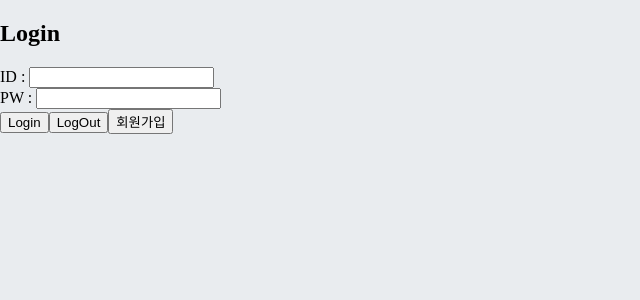
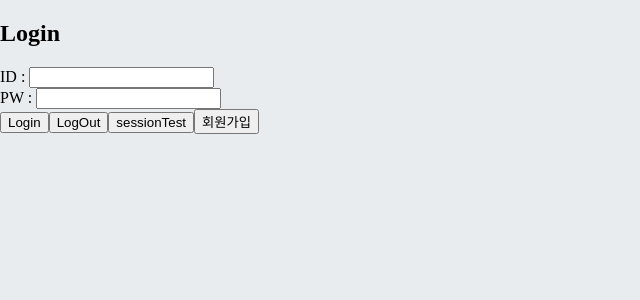
Before and after one commit to mgwoiii/react-front, a React (Create React App) app: page /login in a window 1280 px wide. Shown: the top 300 px of the page, without its empty margins (0-640 px from the left). Built offline with nearby package versions, Linux system fonts and the light colour scheme.

Commit message:
회원가입 중복 처리

```diff
--- a/src/components/login/Join.jsx
+++ b/src/components/login/Join.jsx
@@ -28,9 +28,17 @@ const Join = () => {
       loginPassword: inputPw,
       email: inputEmail,
     };
-    login.join(params).then((res) => {
-      console.log(res);
-    });
+    login
+      .join(params)
+      .then((res) => {
+        if (res.data.status == 8002) {
+          alert(res.data.message);
+          return false;
+        }
+      })
+      .catch((err) => {
+        alert(err);
+      });
   };
   // 회원가입 이동 클릭 이벤트
   const onClickBack = () => {
@@ -40,12 +48,15 @@ const Join = () => {
   // 페이지 렌더링 후 가장 처음 호출되는 함수
   useEffect(
     () => {
-      login
-        .test()
-        .then((res) => {
-          console.log(res);
-        })
-        .catch();
+      // login
+      //   .test()
+      //   .then((res) => {
+      //     console.log(res);
+      //   })
+      //   .catch((err) => {
+      //     let res = err.response;
+      //     console.log(res);
+      //   });
     },
     // 페이지 호출 후 처음 한번만 호출될 수 있도록 [] 추가
     []
--- a/src/components/login/Login.jsx
+++ b/src/components/login/Login.jsx
@@ -47,6 +47,17 @@ const Login = () => {
         console.log(err);
       });
   };
+  // Session 버튼 클릭 이벤트
+  const onClickCheckSession = () => {
+    login
+      .test()
+      .then((res) => {
+        console.log(res);
+      })
+      .catch((err) => {
+        console.log(err);
+      });
+  };
   // 회원가입 이동 클릭 이벤트
   const onClickJoin = () => {
     navigate('/join');
@@ -86,6 +97,9 @@ const Login = () => {
         <button type="button" onClick={onClickLogOut}>
           LogOut
         </button>
+        <button type="button" onClick={onClickCheckSession}>
+          sessionTest
+        </button>
         <button type="button" onClick={onClickJoin}>
           회원가입
         </button>
```
